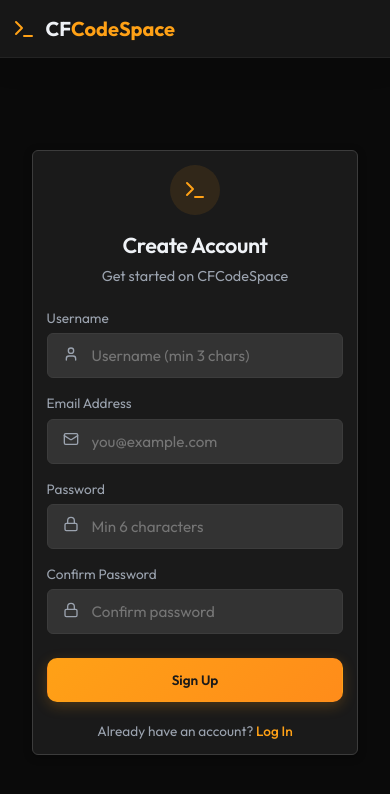
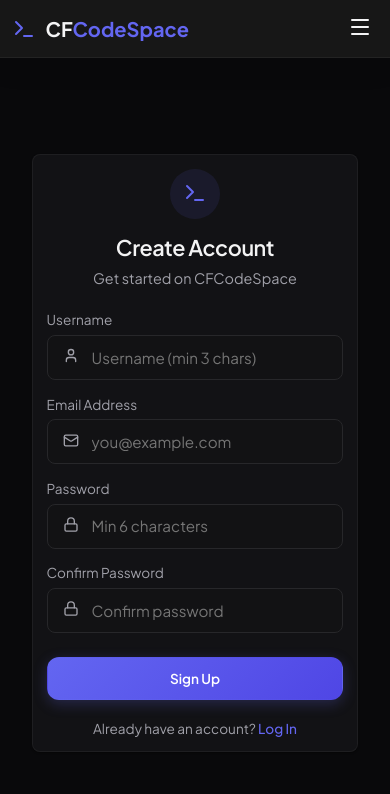
Before and after one commit to Rajatcodingwarrior/coding_platform, a React (Vite) app in the folder frontend/: page /signup in a window 390 px wide. Shown: the top 794 px of the page. Built offline with nearby package versions, Linux system fonts and the light colour scheme; no server answers.

Commit message:
feat: responsiveness added and improved ui

```diff
--- a/frontend/src/components/Navbar.jsx
+++ b/frontend/src/components/Navbar.jsx
@@ -28,7 +28,7 @@ export const Navbar = () => {
   };
 
   return (
-    <header className="navbar-header" style={{ position: "relative" }}>
+    <header className="navbar-header">
       <div className="container navbar-container">
         <Link to="/" className="nav-logo" onClick={() => setMobileMenuOpen(false)}>
           <Terminal className="nav-logo-icon" size={24} />
--- a/frontend/src/index.css
+++ b/frontend/src/index.css
@@ -1,55 +1,56 @@
-/* Import modern fonts */
-@import url('https://fonts.googleapis.com/css2?family=Outfit:wght@300;400;500;600;700&family=Fira+Code:wght@400;500&display=swap');
+/* Import modern professional fonts */
+@import url('https://fonts.googleapis.com/css2?family=Plus+Jakarta+Sans:wght@300;400;500;600;700;800&family=JetBrains+Mono:wght@400;500;600&display=swap');
 
 :root {
-  /* LeetCode Dark Theme Color System */
-  --bg-deep: #0a0a0a;
-  --bg-main: #1a1a1a;
-  --bg-card: #262626;
-  --bg-card-hover: #303030;
-  --bg-input: #333333;
-  --border-color: #3c3c3c;
-  --border-focus: #ffa116;
+  /* Modern Premium SaaS Cool Dark Theme Palette */
+  --bg-deep: #09090b;       /* Extremely deep charcoal black background */
+  --bg-main: #121214;       /* Base surface background */
+  --bg-card: #18181b;       /* Resting card surface */
+  --bg-card-hover: #222226; /* Hovered card surface */
+  --bg-input: #121214;      /* Input fields */
+  --border-color: #27272a;  /* Subtle divider line border */
+  --border-focus: #6366f1;  /* Modern Indigo focus outline border */
 
-  /* Accent colors */
-  --color-primary: #ffa116; /* LeetCode Orange */
-  --color-primary-hover: #e08a0d;
-  --color-success: #2cbb5d;
-  --color-success-bg: rgba(44, 187, 93, 0.15);
-  --color-error: #ef4743;
-  --color-error-bg: rgba(239, 71, 67, 0.15);
-  --color-warning: #f9b115;
-  --color-info: #3894ff;
-  --color-info-bg: rgba(56, 148, 255, 0.15);
+  /* Semantic Accent Tones */
+  --color-primary: #6366f1;       /* Premium Indigo accent */
+  --color-primary-hover: #4f46e5;
+  --color-success: #10b981;       /* Emerald Success green */
+  --color-success-bg: rgba(16, 185, 129, 0.08);
+  --color-error: #f43f5e;         /* Rose Error red */
+  --color-error-bg: rgba(244, 63, 94, 0.08);
+  --color-warning: #f59e0b;       /* Amber Warning gold */
+  --color-info: #3b82f6;          /* Sky Blue */
+  --color-info-bg: rgba(59, 130, 246, 0.08);
 
-  /* Platform colors */
-  --cf-color: #ff4c4c;
-  --cf-bg: rgba(255, 76, 76, 0.12);
-  --lc-color: #ffa116;
-  --lc-bg: rgba(255, 161, 22, 0.12);
-  --cc-color: #b97d4b;
-  --cc-bg: rgba(185, 125, 75, 0.12);
-  --ac-color: #5b8bff;
-  --ac-bg: rgba(91, 139, 255, 0.12);
+  /* Platform Tonal Accents */
+  --cf-color: #ef4444;            /* Codeforces red */
+  --cf-bg: rgba(239, 68, 68, 0.08);
+  --lc-color: #ffa116;            /* LeetCode orange */
+  --lc-bg: rgba(255, 161, 22, 0.08);
+  --cc-color: #d97706;            /* Codechef Chef brown */
+  --cc-bg: rgba(217, 119, 6, 0.08);
+  --ac-color: #3b82f6;            /* Atcoder blue */
+  --ac-bg: rgba(59, 130, 246, 0.08);
 
-  /* Text colors */
-  --text-main: #eff2f6;
-  --text-muted: #9ba3af;
-  --text-dark: #1a1a1a;
+  /* Contrast Typography Tones */
+  --text-main: #f4f4f5;           /* Off-white readable text */
+  --text-muted: #a1a1aa;          /* Muted gray info/helper text */
+  --text-bright: #ffffff;         /* Pure white highlights */
+  --text-dark: #09090b;           /* Contrast black text for buttons */
 
-  /* Font Families */
-  --font-sans: 'Outfit', -apple-system, BlinkMacSystemFont, "Segoe UI", Roboto, sans-serif;
-  --font-mono: 'Fira Code', source-code-pro, Menlo, Monaco, Consolas, monospace;
+  /* Typography Families */
+  --font-sans: 'Plus Jakarta Sans', -apple-system, BlinkMacSystemFont, "Segoe UI", Roboto, sans-serif;
+  --font-mono: 'JetBrains Mono', Consolas, Menlo, monospace;
 
-  /* Spacings and Borders */
-  --radius-sm: 6px;
-  --radius-md: 10px;
-  --radius-lg: 16px;
-  --shadow-sm: 0 2px 8px rgba(0, 0, 0, 0.3);
-  --shadow-md: 0 8px 24px rgba(0, 0, 0, 0.4);
-  --shadow-lg: 0 16px 48px rgba(0, 0, 0, 0.5);
-  --transition-fast: 0.2s ease;
-  --transition-normal: 0.3s cubic-bezier(0.4, 0, 0.2, 1);
+  /* Elevation Spacing & Curvature */
+  --radius-sm: 8px;
+  --radius-md: 12px;
+  --radius-lg: 18px;
+  --shadow-sm: 0 1px 2px 0 rgba(0, 0, 0, 0.4);
+  --shadow-md: 0 4px 12px -2px rgba(0, 0, 0, 0.5), 0 2px 6px -1px rgba(0, 0, 0, 0.3);
+  --shadow-lg: 0 12px 24px -4px rgba(0, 0, 0, 0.6), 0 4px 12px -2px rgba(0, 0, 0, 0.4);
+  --transition-fast: 0.15s cubic-bezier(0.16, 1, 0.3, 1);
+  --transition-normal: 0.25s cubic-bezier(0.16, 1, 0.3, 1);
 }
 
 /* Global Reset */
@@ -59,13 +60,18 @@
   padding: 0;
 }
 
+html, body {
+  width: 100%;
+  max-width: 100%;
+  overflow-x: hidden;
+}
+
 body {
   background-color: var(--bg-deep);
   color: var(--text-main);
   font-family: var(--font-sans);
   min-height: 100vh;
   min-height: 100dvh;
-  overflow-x: hidden;
   -webkit-font-smoothing: antialiased;
   -moz-osx-font-smoothing: grayscale;
 }
@@ -90,9 +96,9 @@ body {
   100% { transform: scale(1); opacity: 1; }
 }
 @keyframes successPulse {
-  0% { box-shadow: 0 0 0 0 rgba(44, 187, 93, 0.4); }
-  70% { box-shadow: 0 0 0 10px rgba(44, 187, 93, 0); }
-  100% { box-shadow: 0 0 0 0 rgba(44, 187, 93, 0); }
+  0% { box-shadow: 0 0 0 0 rgba(16, 185, 129, 0.4); }
+  70% { box-shadow: 0 0 0 10px rgba(16, 185, 129, 0); }
+  100% { box-shadow: 0 0 0 0 rgba(16, 185, 129, 0); }
 }
 @keyframes timerPulse {
   0%, 100% { opacity: 1; }
@@ -106,18 +112,22 @@ body {
 .animate-pop { animation: popIn 0.35s cubic-bezier(0.34, 1.56, 0.64, 1); }
 
 /* Layout Utilities */
-.container { max-width: 1400px; margin: 0 auto; padding: 0 2rem; }
+.container { width: 100%; max-width: 1400px; margin: 0 auto; padding: 0 2rem; }
 .flex-center { display: flex; align-items: center; justify-content: center; }
 
 /* Glassmorphism card */
 .glass-card {
-  background: var(--bg-main);
-  border: 1px solid var(--border-color);
+  width: 100%;
+  max-width: 100%;
+  background: rgba(24, 24, 27, 0.7);
+  backdrop-filter: blur(12px);
+  -webkit-backdrop-filter: blur(12px);
+  border: 1px solid rgba(255, 255, 255, 0.05);
   border-radius: var(--radius-md);
   box-shadow: var(--shadow-sm);
-  transition: border-color var(--transition-fast), box-shadow var(--transition-fast), transform var(--transition-fast);
+  transition: border-color var(--transition-fast), box-shadow var(--transition-fast), transform var(--transition-fast), background-color var(--transition-fast);
 }
-.glass-card:hover { border-color: #555; box-shadow: var(--shadow-md); }
+.glass-card:hover { border-color: rgba(255, 255, 255, 0.1); box-shadow: var(--shadow-md); }
 
 /* Typography */
 h1, h2, h3, h4, h5, h6 { font-weight: 600; letter-spacing: -0.02em; }
@@ -137,7 +147,7 @@ input[type="text"], input[type="email"], input[type="password"], textarea {
 }
 input:focus, textarea:focus {
   border-color: var(--border-focus);
-  box-shadow: 0 0 0 2px rgba(255, 161, 22, 0.2);
+  box-shadow: 0 0 0 2px rgba(99, 102, 241, 0.2);
 }
 
 /* Button UI */
@@ -157,30 +167,31 @@ input:focus, textarea:focus {
   border: 1px solid transparent;
 }
 .btn-primary {
-  background: linear-gradient(135deg, var(--color-primary) 0%, #ff8c1a 100%);
-  color: var(--text-dark);
-  box-shadow: 0 4px 14px rgba(255, 161, 22, 0.22);
+  background: linear-gradient(135deg, var(--color-primary) 0%, #4f46e5 100%);
+  color: #ffffff;
+  box-shadow: 0 4px 14px rgba(99, 102, 241, 0.25);
 }
 .btn-primary:hover {
-  background: linear-gradient(135deg, #ffb336 0%, #ff952b 100%);
-  box-shadow: 0 6px 20px rgba(255, 161, 22, 0.38);
+  background: linear-gradient(135deg, #818cf8 0%, #5a67d8 100%);
+  box-shadow: 0 6px 20px rgba(99, 102, 241, 0.4);
   transform: translateY(-1.5px);
 }
 .btn-primary:active { transform: translateY(0); }
 .btn-secondary {
-  background-color: rgba(255,255,255,0.03);
-  border: 1px solid rgba(255,255,255,0.07);
-  color: var(--text-main);
+  background-color: rgba(255, 255, 255, 0.02);
+  border: 1px solid rgba(255, 255, 255, 0.06);
+  color: var(--text-muted);
 }
 .btn-secondary:hover {
-  background-color: rgba(255,255,255,0.08);
-  border-color: rgba(255,255,255,0.18);
+  background-color: rgba(255, 255, 255, 0.05);
+  border-color: rgba(255, 255, 255, 0.12);
+  color: var(--text-main);
   transform: translateY(-1px);
 }
-.btn-success { background: linear-gradient(135deg, #2cbb5d 0%, #1faa4e 100%); color: white; }
-.btn-success:hover { background: linear-gradient(135deg, #37cc69 0%, #24b857 100%); transform: translateY(-1px); }
-.btn-danger { background: linear-gradient(135deg, var(--color-error) 0%, #d63d3a 100%); color: white; }
-.btn-danger:hover { background: linear-gradient(135deg, #ff5c58 0%, #e04441 100%); transform: translateY(-1px); }
+.btn-success { background: linear-gradient(135deg, #10b981 0%, #059669 100%); color: white; }
+.btn-success:hover { background: linear-gradient(135deg, #34d399 0%, #059669 100%); transform: translateY(-1px); }
+.btn-danger { background: linear-gradient(135deg, var(--color-error) 0%, #e11d48 100%); color: white; }
+.btn-danger:hover { background: linear-gradient(135deg, #fb7185 0%, #e11d48 100%); transform: translateY(-1px); }
 
 /* Badge styles */
 .badge {
@@ -192,9 +203,9 @@ input:focus, textarea:focus {
   text-transform: uppercase;
   letter-spacing: 0.04em;
 }
-.badge-easy { background-color: var(--color-success-bg); color: #4ade80; border: 1px solid rgba(44,187,93,0.25); }
-.badge-medium { background-color: rgba(249,177,21,0.15); color: #fcc419; border: 1px solid rgba(249,177,21,0.25); }
-.badge-hard { background-color: var(--color-error-bg); color: #f87171; border: 1px solid rgba(239,71,67,0.25); }
+.badge-easy { background-color: var(--color-success-bg); color: #34d399; border: 1px solid rgba(16,185,129,0.2); }
+.badge-medium { background-color: rgba(245,158,11,0.1); color: #fbbf24; border: 1px solid rgba(245,158,11,0.2); }
+.badge-hard { background-color: var(--color-error-bg); color: #fda4af; border: 1px solid rgba(244,63,94,0.2); }
 
 /* Platform Badges */
 .platform-badge {
@@ -208,10 +219,10 @@ input:focus, textarea:focus {
   text-transform: uppercase;
   letter-spacing: 0.06em;
 }
-.platform-codeforces { background: var(--cf-bg); color: var(--cf-color); border: 1px solid rgba(255,76,76,0.3); }
-.platform-leetcode { background: var(--lc-bg); color: var(--lc-color); border: 1px solid rgba(255,161,22,0.3); }
-.platform-codechef { background: var(--cc-bg); color: var(--cc-color); border: 1px solid rgba(185,125,75,0.3); }
-.platform-atcoder { background: var(--ac-bg); color: var(--ac-color); border: 1px solid rgba(91,139,255,0.3); }
+.platform-codeforces { background: var(--cf-bg); color: var(--cf-color); border: 1px solid rgba(239,68,68,0.25); }
+.platform-leetcode { background: var(--lc-bg); color: var(--lc-color); border: 1px solid rgba(255,161,22,0.25); }
+.platform-codechef { background: var(--cc-bg); color: var(--cc-color); border: 1px solid rgba(217,119,6,0.25); }
+.platform-atcoder { background: var(--ac-bg); color: var(--ac-color); border: 1px solid rgba(59,130,246,0.25); }
 
 /* Platform filter pills */
 .filter-pills { display: flex; gap: 0.5rem; flex-wrap: wrap; margin-bottom: 1.5rem; }
@@ -227,14 +238,16 @@ input:focus, textarea:focus {
   transition: all var(--transition-fast);
 }
 .filter-pill:hover { border-color: rgba(255,255,255,0.18); color: var(--text-main); background: rgba(255,255,255,0.06); }
-.filter-pill.active { background: linear-gradient(135deg, var(--color-primary), #ff8c1a); color: var(--text-dark); border-color: transparent; box-shadow: 0 4px 12px rgba(255, 161, 22, 0.25); }
-.filter-pill.active-cf { background: linear-gradient(135deg, var(--cf-color), #e03030); color: white; border-color: transparent; box-shadow: 0 4px 12px rgba(255, 76, 76, 0.25); }
-.filter-pill.active-lc { background: linear-gradient(135deg, var(--lc-color), #ff8c1a); color: var(--text-dark); border-color: transparent; box-shadow: 0 4px 12px rgba(255, 161, 22, 0.25); }
-.filter-pill.active-cc { background: linear-gradient(135deg, var(--cc-color), #966134); color: white; border-color: transparent; box-shadow: 0 4px 12px rgba(185, 125, 75, 0.25); }
-.filter-pill.active-ac { background: linear-gradient(135deg, var(--ac-color), #3a6ede); color: white; border-color: transparent; box-shadow: 0 4px 12px rgba(91, 139, 255, 0.25); }
+.filter-pill.active { background: linear-gradient(135deg, var(--color-primary), #4f46e5); color: #ffffff; border-color: transparent; box-shadow: 0 4px 12px rgba(99, 102, 241, 0.25); }
+.filter-pill.active-cf { background: linear-gradient(135deg, var(--cf-color), #b91c1c); color: white; border-color: transparent; box-shadow: 0 4px 12px rgba(239, 68, 68, 0.25); }
+.filter-pill.active-lc { background: linear-gradient(135deg, var(--lc-color), #d97706); color: white; border-color: transparent; box-shadow: 0 4px 12px rgba(255, 161, 22, 0.25); }
+.filter-pill.active-cc { background: linear-gradient(135deg, var(--cc-color), #92400e); color: white; border-color: transparent; box-shadow: 0 4px 12px rgba(217, 119, 6, 0.25); }
+.filter-pill.active-ac { background: linear-gradient(135deg, var(--ac-color), #1d4ed8); color: white; border-color: transparent; box-shadow: 0 4px 12px rgba(59, 130, 246, 0.25); }
 
 /* Navbar styling */
 .navbar-header {
+  width: 100%;
+  max-width: 100%;
   height: 58px;
   background-color: rgba(26, 26, 26, 0.85);
   backdrop-filter: blur(14px);
@@ -242,6 +255,8 @@ input:focus, textarea:focus {
   border-bottom: 1px solid rgba(255, 255, 255, 0.05);
   position: sticky;
   top: 0;
+  left: 0;
+  right: 0;
   z-index: 100;
   box-shadow: 0 4px 30px rgba(0, 0, 0, 0.15);
 }
@@ -259,6 +274,51 @@ input:focus, textarea:focus {
 .dashboard-grid { display: grid; grid-template-columns: 1fr 3fr; gap: 2rem; margin-top: 1.5rem; margin-bottom: 2rem; }
 .stats-sidebar { display: flex; flex-direction: column; gap: 1rem; }
 .dashboard-content { display: flex; flex-direction: column; gap: 1rem; }
+
+/* Welcome banner layout */
+.welcome-banner {
+  display: flex;
+  justify-content: space-between;
+  align-items: center;
+  flex-wrap: wrap;
+  gap: 1.25rem;
+  padding: clamp(1rem, 3vw, 2rem) !important;
+  margin-bottom: clamp(1rem, 2.5vw, 2rem);
+  background: linear-gradient(135deg, rgba(255, 161, 22, 0.08) 0%, rgba(13, 110, 253, 0) 100%) !important;
+}
+
+.dashboard-choose-btn {
+  white-space: nowrap;
+  flex-shrink: 0;
+}
+
+.stats-header-flex {
+  display: flex;
+  justify-content: space-between;
+  align-items: center;
+  margin-bottom: clamp(1rem, 3vw, 1.75rem);
+  gap: 1.25rem;
+  flex-wrap: wrap;
+}
+
+@media (max-width: 480px) {
+  .welcome-banner {
+    flex-direction: column;
+    align-items: stretch;
+    text-align: center;
+    gap: 1rem;
+  }
+  .dashboard-choose-btn {
+    width: 100%;
+    white-space: normal;
+  }
+  .stats-header-flex {
+    flex-direction: column;
+    align-items: center;
+    text-align: center;
+    gap: 1.25rem;
+  }
+}
 
 /* Activity heatmap scroll container */
 .heatmap-scroll {
@@ -569,6 +629,98 @@ input:focus, textarea:focus {
   gap: 2rem;
 }
 
+@media (min-width: 992px) {
+  .contests-grid {
+    display: grid;
+    grid-template-columns: 350px 1fr;
+    gap: 2rem;
+    align-items: start;
+  }
+
+  .contests-list-pane {
+    position: sticky;
+    top: 78px; /* Clean gap below the sticky header navbar */
+    max-height: calc(100vh - 110px);
+    max-height: calc(100dvh - 110px);
+    overflow-y: auto;
+    padding-right: 0.4rem;
+  }
+
+  .contests-list-pane::-webkit-scrollbar {
+    width: 4px;
+  }
+  .contests-list-pane::-webkit-scrollbar-track {
+    background: transparent;
+  }
+  .contests-list-pane::-webkit-scrollbar-thumb {
+    background: rgba(255, 255, 255, 0.05);
+    border-radius: 2px;
+  }
+  .contests-list-pane:hover::-webkit-scrollbar-thumb {
+    background: rgba(255, 255, 255, 0.15);
+  }
+}
+
+/* Contest list sidebar cards */
+.contest-sidebar-card {
+  padding: 1rem 1.1rem;
+  cursor: pointer;
+  background-color: var(--bg-main);
+  border: 1px solid var(--border-color);
+  border-radius: var(--radius-md);
+  transition: all 0.2s cubic-bezier(0.4, 0, 0.2, 1);
+  display: flex;
+  flex-direction: column;
+  gap: 0.5rem;
+  position: relative;
+  overflow: hidden;
+}
+
+.contest-sidebar-card:hover {
+  transform: translateY(-1.5px);
+  border-color: rgba(255, 255, 255, 0.15);
+  box-shadow: var(--shadow-md);
+}
+
+.contest-sidebar-card::before {
+  content: '';
+  position: absolute;
+  left: 0;
+  top: 0;
+  bottom: 0;
+  width: 4px;
+  background-color: transparent;
+  transition: background-color 0.2s ease;
+}
+
+/* Platform specific color bars on left hover/active */
+.contest-sidebar-card.platform-codeforces:hover::before, .contest-sidebar-card.platform-codeforces.active::before { background-color: var(--cf-color); }
+.contest-sidebar-card.platform-leetcode:hover::before, .contest-sidebar-card.platform-leetcode.active::before { background-color: var(--lc-color); }
+.contest-sidebar-card.platform-codechef:hover::before, .contest-sidebar-card.platform-codechef.active::before { background-color: var(--cc-color); }
+.contest-sidebar-card.platform-atcoder:hover::before, .contest-sidebar-card.platform-atcoder.active::before { background-color: var(--ac-color); }
+
+/* Active states */
+.contest-sidebar-card.active {
+  border-color: transparent;
+  box-shadow: 0 4px 20px rgba(0, 0, 0, 0.25);
+}
+.contest-sidebar-card.platform-codeforces.active { background-color: rgba(255, 76, 76, 0.05); border-color: rgba(255, 76, 76, 0.25); }
+.contest-sidebar-card.platform-leetcode.active { background-color: rgba(255, 161, 22, 0.05); border-color: rgba(255, 161, 22, 0.25); }
+.contest-sidebar-card.platform-codechef.active { background-color: rgba(185, 125, 75, 0.05); border-color: rgba(185, 125, 75, 0.25); }
+.contest-sidebar-card.platform-atcoder.active { background-color: rgba(91, 139, 255, 0.05); border-color: rgba(91, 139, 255, 0.25); }
+
+/* Problem table tactile rows */
+.problem-row {
+  cursor: pointer;
+  transition: background-color 0.15s ease;
+}
+.problem-row:hover td {
+  background-color: rgba(255, 255, 255, 0.03) !important;
+}
+.problem-row:active td {
+  background-color: rgba(255, 255, 255, 0.05) !important;
+}
+
 /* ── 991px: Tablet breakpoint ── */
 @media (max-width: 991px) {
   .dashboard-grid {
@@ -625,19 +777,9 @@ input:focus, textarea:focus {
     border-radius: var(--radius-sm) !important;
   }
 
-  /* Dashboard mobile: full-width welcome button */
-  .dashboard-container .glass-card {
-    padding: 0.85rem !important;
-  }
-
-  .stats-sidebar { gap: 0.75rem; }
-  .dashboard-content { gap: 0.75rem; }
-
-  /* Favorites table: hide Status, Remove, Arrow cols on mobile */
+  /* Favorites table: hide Status, Arrow cols on mobile (Keep Remove column visible) */
   .dashboard-content .data-table th:nth-child(3),
   .dashboard-content .data-table td:nth-child(3),
-  .dashboard-content .data-table th:nth-child(4),
-  .dashboard-content .data-table td:nth-child(4),
   .dashboard-content .data-table th:nth-child(5),
   .dashboard-content .data-table td:nth-child(5) {
     display: none;
@@ -649,52 +791,6 @@ input:focus, textarea:focus {
 
   h3 {
     font-size: 1rem !important;
-  }
-
-  /* Navbar collapses to burger menu */
-  .navbar-header .nav-links {
-    display: none;
-  }
-
-  .mobile-nav-toggle {
-    display: block;
-  }
-
-  .mobile-nav-menu {
-    display: flex;
-    flex-direction: column;
-    background-color: rgba(26, 26, 26, 0.97);
-    backdrop-filter: blur(16px);
-    -webkit-backdrop-filter: blur(16px);
-    border-bottom: 1px solid rgba(255, 255, 255, 0.06);
-    padding: 1.25rem 1.25rem;
-    padding-bottom: calc(1.25rem + env(safe-area-inset-bottom, 0px));
-    gap: 0.75rem;
-    position: absolute;
-    top: 58px;
-    left: 0;
-    right: 0;
-    z-index: 999;
-    box-shadow: 0 16px 48px rgba(0, 0, 0, 0.5);
-    animation: fadeIn var(--transition-fast);
-  }
-
-  .mobile-nav-link {
-    color: var(--text-muted);
-    text-decoration: none;
-    font-size: 0.95rem;
-    padding: 0.65rem 0.5rem;
-    border-bottom: 1px solid rgba(255, 255, 255, 0.04);
-    display: flex;
-    align-items: center;
-    gap: 0.6rem;
-    border-radius: var(--radius-sm);
-    transition: color var(--transition-fast), background var(--transition-fast);
-  }
-
-  .mobile-nav-link:hover, .mobile-nav-link.active {
-    color: var(--text-main);
-    background: rgba(255, 255, 255, 0.04);
   }
 
   /* Filter pills scroll horizontally */
@@ -748,6 +844,52 @@ input:focus, textarea:focus {
 }
 
 @media (max-width: 1024px) {
+  /* Navbar collapses to burger menu at 1024px (tablets) to prevent horizontal overflow */
+  .navbar-header .nav-links {
+    display: none;
+  }
+
+  .mobile-nav-toggle {
+    display: block;
+  }
+
+  .mobile-nav-menu {
+    display: flex;
+    flex-direction: column;
+    background-color: rgba(26, 26, 26, 0.97);
+    backdrop-filter: blur(16px);
+    -webkit-backdrop-filter: blur(16px);
+    border-bottom: 1px solid rgba(255, 255, 255, 0.06);
+    padding: 1.25rem 1.25rem;
+    padding-bottom: calc(1.25rem + env(safe-area-inset-bottom, 0px));
+    gap: 0.75rem;
+    position: absolute;
+    top: 58px;
+    left: 0;
+    right: 0;
+    z-index: 999;
+    box-shadow: 0 16px 48px rgba(0, 0, 0, 0.5);
+    animation: fadeIn var(--transition-fast);
+  }
+
+  .mobile-nav-link {
+    color: var(--text-muted);
+    text-decoration: none;
+    font-size: 0.95rem;
+    padding: 0.65rem 0.5rem;
+    border-bottom: 1px solid rgba(255, 255, 255, 0.04);
+    display: flex;
+    align-items: center;
+    gap: 0.6rem;
+    border-radius: var(--radius-sm);
+    transition: color var(--transition-fast), background var(--transition-fast);
+  }
+
+  .mobile-nav-link:hover, .mobile-nav-link.active {
+    color: var(--text-main);
+    background: rgba(255, 255, 255, 0.04);
+  }
+
   .ide-wrapper {
     grid-template-columns: 1fr;
     height: calc(100vh - 58px - 42px);
@@ -807,8 +949,8 @@ input:focus, textarea:focus {
     padding: 0 0.75rem;
   }
 
-  /* Hide redundant table columns */
-  .data-table th:nth-child(3), .data-table td:nth-child(3),
+  /* Hide Difficulty (4) and ChevronRight (6) columns in general data-tables on mobile, leaving Rating and Star visible */
+  .data-table th:nth-child(4), .data-table td:nth-child(4),
   .data-table th:nth-child(6), .data-table td:nth-child(6) {
     display: none;
   }
--- a/frontend/src/pages/Login.jsx
+++ b/frontend/src/pages/Login.jsx
@@ -32,7 +32,7 @@ export const Login = () => {
           <div className="flex-center" style={{
             width: "50px",
             height: "50px",
-            backgroundColor: "rgba(255, 161, 22, 0.1)",
+            backgroundColor: "rgba(99, 102, 241, 0.1)",
             color: "var(--color-primary)",
             borderRadius: "50%",
             margin: "0 auto 1rem auto"
--- a/frontend/src/pages/Signup.jsx
+++ b/frontend/src/pages/Signup.jsx
@@ -45,7 +45,7 @@ export const Signup = () => {
           <div className="flex-center" style={{
             width: "50px",
             height: "50px",
-            backgroundColor: "rgba(255, 161, 22, 0.1)",
+            backgroundColor: "rgba(99, 102, 241, 0.1)",
             color: "var(--color-primary)",
             borderRadius: "50%",
             margin: "0 auto 1rem auto"
```
Also changed, not shown: frontend/src/context/AuthContext.jsx (+18 -6 lines), frontend/src/pages/Contests.jsx (+51 -20 lines), frontend/src/pages/Dashboard.jsx (+8 -16 lines), frontend/src/services/api.js (+28 -16 lines).
